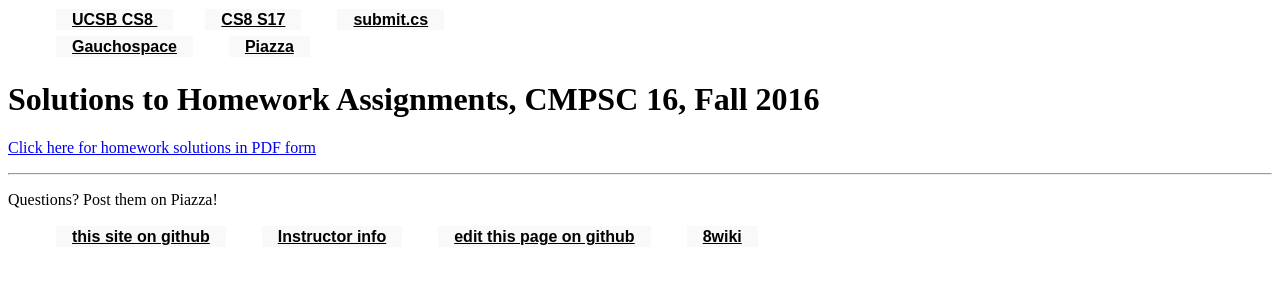
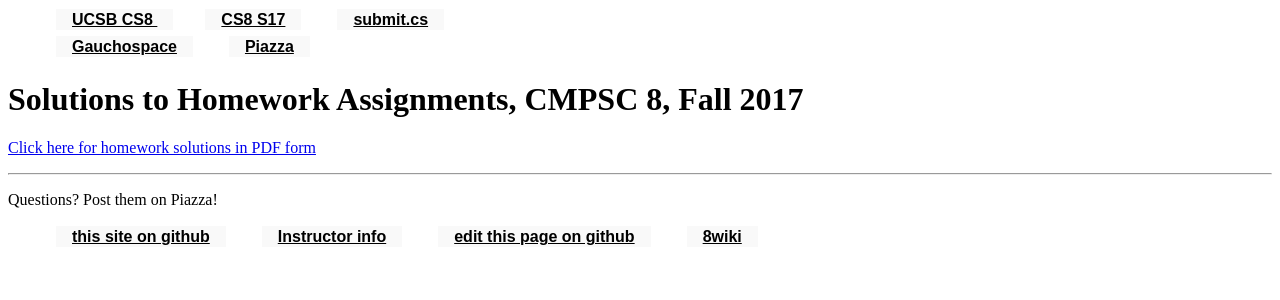
Before and after one commit to pconrad/ucsb-cs8-s17.github.io, a Jekyll site: the page built from _info/hwsolutions.md, in a window 1280 px wide. Shown: the top 300 px of the page. Built offline with Jekyll 4.4.1, drawn with Linux system fonts in a browser that asks for light colours.

Commit message:
Update hwsolutions.md

```diff
--- a/_info/hwsolutions.md
+++ b/_info/hwsolutions.md
@@ -1,10 +1,10 @@
 ---
-title: "Solutions to Homework Assignments, CMPSC 16, Fall 2016"
+title: "Solutions to Homework Assignments, CMPSC 8, Fall 2017"
 layout: handout
 ready: true
 ---
 
-[Click here for homework solutions in PDF form](http://cs.ucsb.edu/~zmatni/cs16/hwSolutions/){: target="_blank"}
+[Click here for homework solutions in PDF form](http://cs.ucsb.edu/~zmatni/cs8s17/hwSolutions/){: target="_blank"}
 
 ---------------------
 Questions? Post them on Piazza!
```
